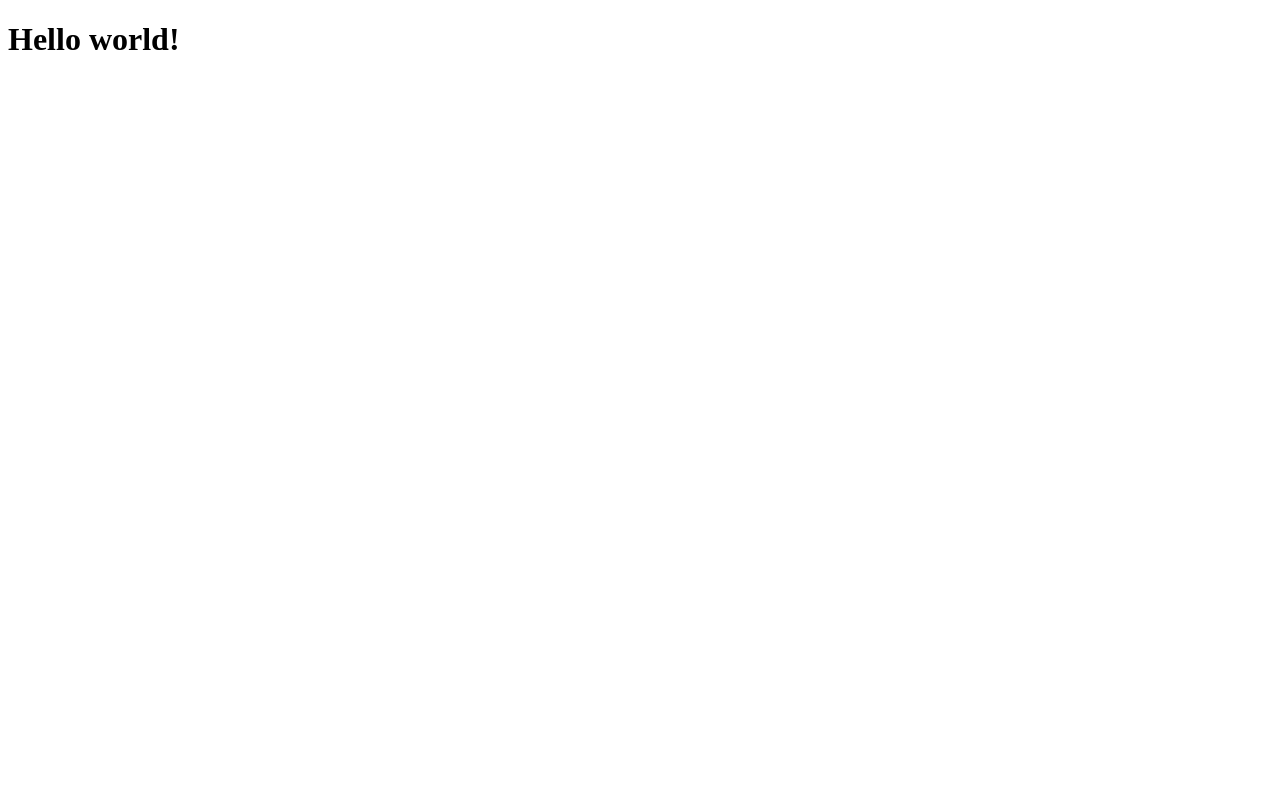
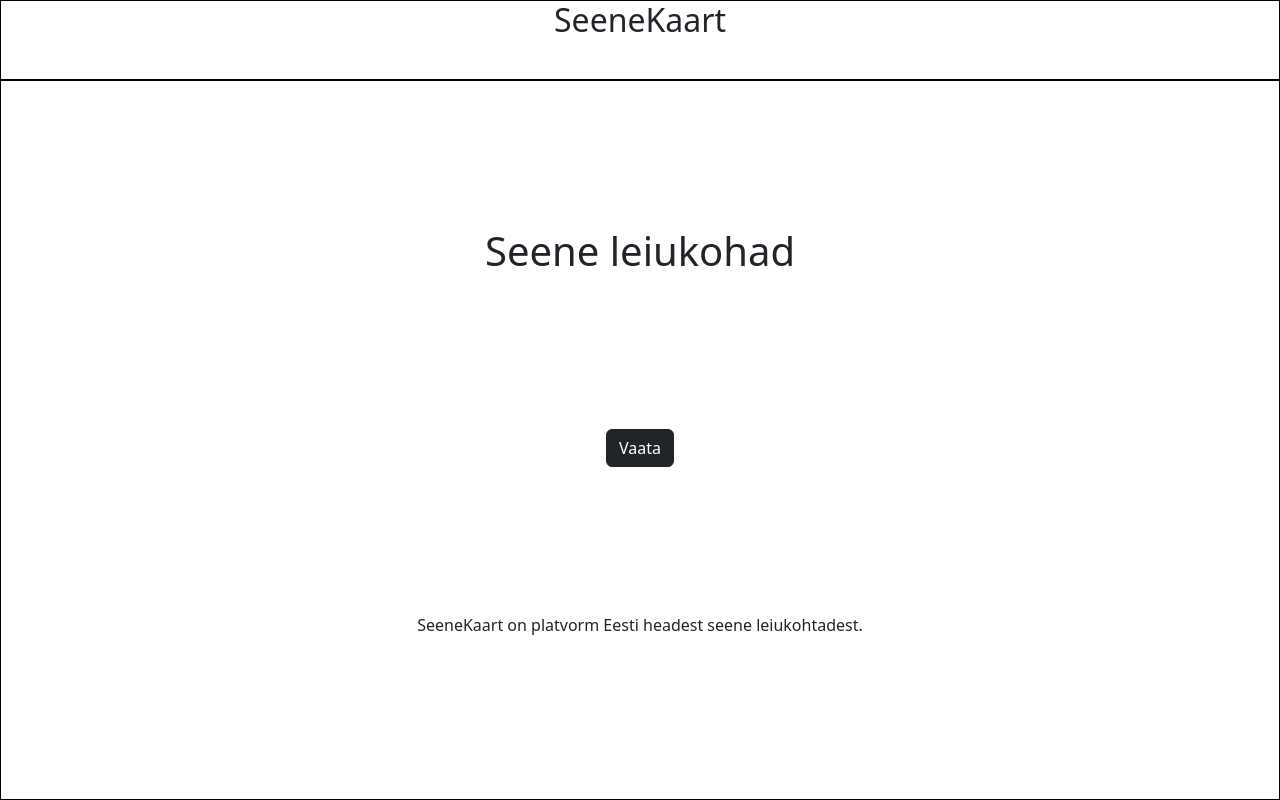
Before and after one commit to PeeterLond/seenekaartfront, a Vue app: page / in a window 1280 px wide. Built offline with nearby package versions, Linux system fonts and the light colour scheme.

Commit message:
Initial commit

```diff
--- a/package.json
+++ b/package.json
@@ -7,7 +7,9 @@
     "build": "vue-cli-service build"
   },
   "dependencies": {
+    "@popperjs/core": "^2.11.8",
     "axios": "^1.5.0",
+    "bootstrap": "^5.3.2",
     "vue": "^3.2.13",
     "vue-axios": "^3.5.2",
     "vue-router": "^4.0.3",
--- a/src/App.vue
+++ b/src/App.vue
@@ -1,7 +1,12 @@
 <template>
-
-<h1>Hello world!</h1>
-
+  <div class="master">
+    <header>
+      <h2>SeeneKaart</h2>
+    </header>
+    <main>
+      <router-view></router-view>
+    </main>
+  </div>
 </template>
 
 <script>
--- /dev/null
+++ b/src/assets/css/styles.css
@@ -0,0 +1,30 @@
+body {
+    margin: 0;
+}
+
+.master {
+    display: flex;
+    flex-direction: column;
+    height: 100vh;
+}
+
+header {
+    border: 1px solid black;
+    display: flex;
+    height: 10vh;
+    justify-content: center;
+}
+
+main {
+    display: flex;
+    flex: 1;
+}
+
+.home-master {
+    flex: 1;
+    display: flex;
+    flex-direction: column;
+    align-items: center;
+    justify-content: space-evenly;
+    border: 1px solid black;
+}
--- a/src/main.js
+++ b/src/main.js
@@ -3,6 +3,9 @@ import App from './App.vue'
 import router from './router'
 import VueAxios from "vue-axios";
 import axios from "axios";
+import "bootstrap/dist/css/bootstrap.min.css"
+import "bootstrap/dist/js/bootstrap.js"
+import "@/assets/css/styles.css"
 
 const app = createApp(App)
 
--- a/src/views/HomeView.vue
+++ b/src/views/HomeView.vue
@@ -1,5 +1,20 @@
 <template>
+  <div class="home-master">
+    <div class="home-header">
+      <h1>
+        Seene leiukohad
+      </h1>
+    </div>
+    <div class="home-button">
 
+      <button class="btn btn-dark" type="submit">Vaata</button>
+
+    </div>
+    <div class="home-text">
+      <p>SeeneKaart on platvorm Eesti headest seene leiukohtadest.</p>
+
+    </div>
+  </div>
 
 
 
```
Also changed, not shown: src/assets/styles.css (deleted), 1 other file (tests, documents, lock files or other folders).
